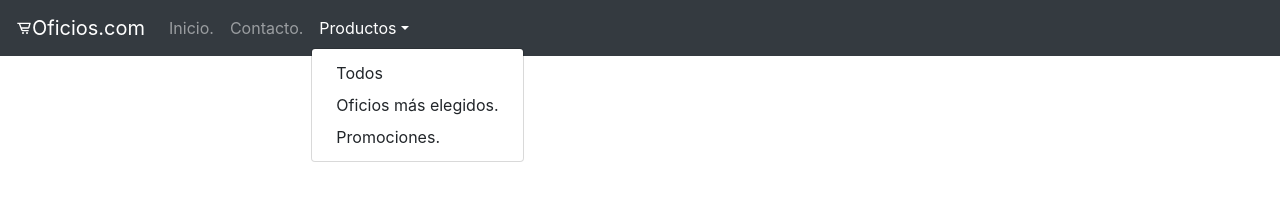
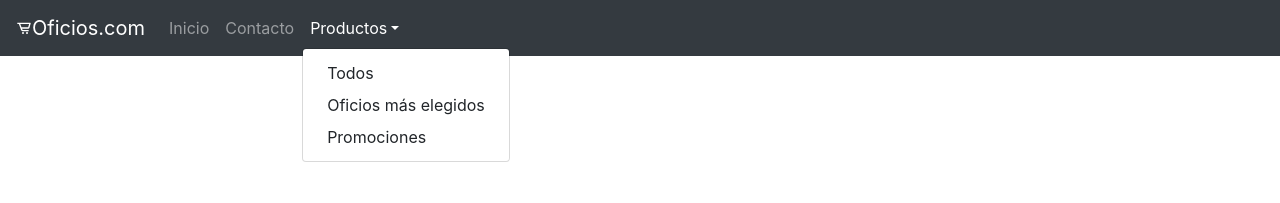
Before and after one commit to joselautaro/ProyectoReact, a React (Create React App) app: page / in a window 1280 px wide. Both pictures are taken after a click on the button "Productos". Shown: the top 203 px of the page. Built offline with nearby package versions, Linux system fonts and the light colour scheme.

Commit message:
Desafio 2

```diff
--- a/src/components/NavBar.jsx
+++ b/src/components/NavBar.jsx
@@ -12,12 +12,12 @@ const NavBar = () =>{
         <Navbar.Toggle aria-controls="basic-navbar-nav" />
         <Navbar.Collapse id="basic-navbar-nav">
           <Nav>
-            <Nav.Link href="https://www.google.com/">Inicio.</Nav.Link>
-            <Nav.Link href="https://www.google.com/">Contacto.</Nav.Link>
+            <Nav.Link href="https://www.google.com/">Inicio</Nav.Link>
+            <Nav.Link href="https://www.google.com/">Contacto</Nav.Link>
             <NavDropdown title="Productos" id="basic-nav-dropdown">
               <NavDropdown.Item href="https://www.google.com/">Todos</NavDropdown.Item>
-              <NavDropdown.Item href="https://www.google.com/">Oficios más elegidos.</NavDropdown.Item>
-              <NavDropdown.Item href="https://www.google.com/">Promociones.</NavDropdown.Item>
+              <NavDropdown.Item href="https://www.google.com/">Oficios más elegidos</NavDropdown.Item>
+              <NavDropdown.Item href="https://www.google.com/">Promociones</NavDropdown.Item>
             </NavDropdown>
           </Nav>
           </Navbar.Collapse>
```
